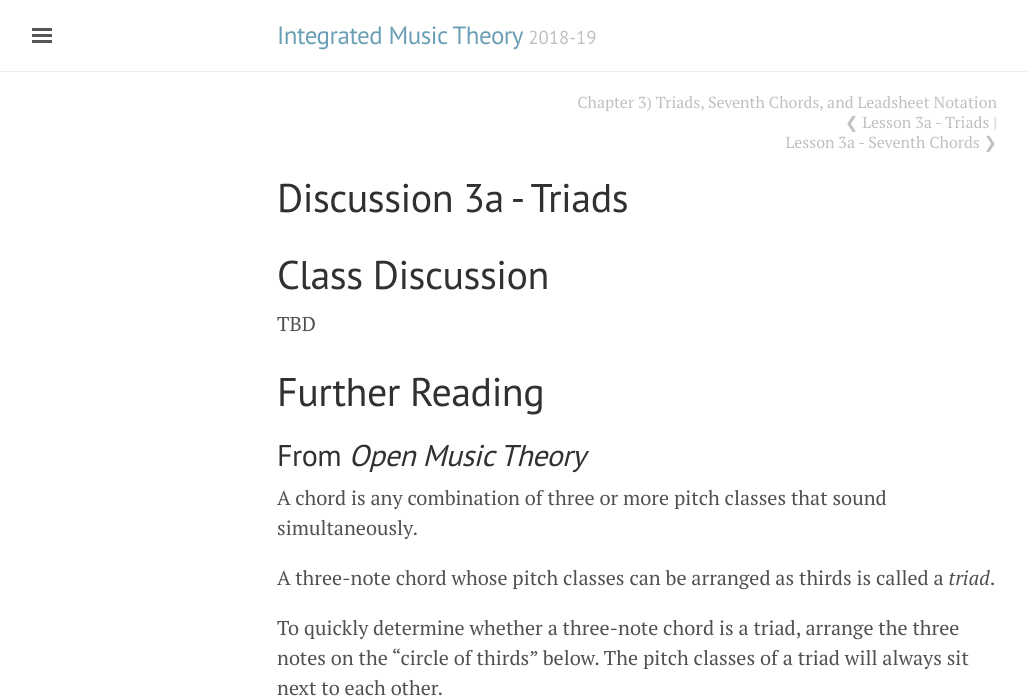
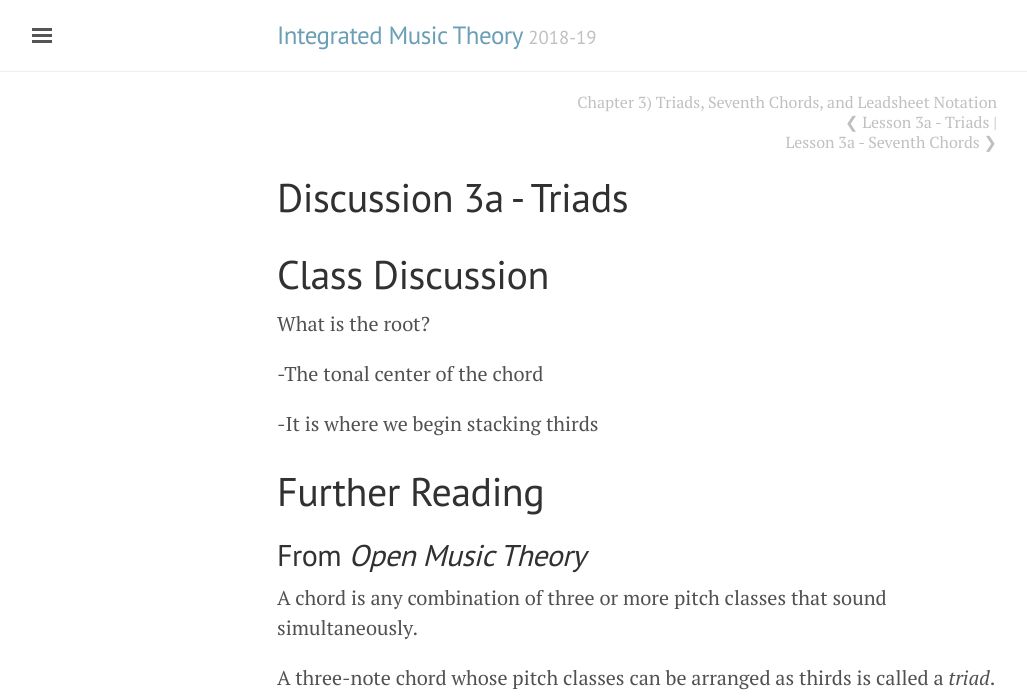
Before and after one commit to intmus/inttheory19-20, a Jekyll site: the page built from _03-triads-7chords-leadsheet/a2-triads.md, in a window 1280 px wide and 900 px high, cut to the strip 0-699 px from the top of the window. Shown: the whole strip, without its empty margins (3-1030 px from the left). Built offline with Jekyll 4.4.1, drawn with Linux system fonts in a browser that asks for light colours.

Commit message:
Update a2-triads.md

```diff
--- a/_03-triads-7chords-leadsheet/a2-triads.md
+++ b/_03-triads-7chords-leadsheet/a2-triads.md
@@ -5,7 +5,11 @@ title: Discussion 3a - Triads
 
 # Class Discussion
 
-TBD
+What is the root?
+
+-The tonal center of the chord
+
+-It is where we begin stacking thirds
 
 # Further Reading
 
```
